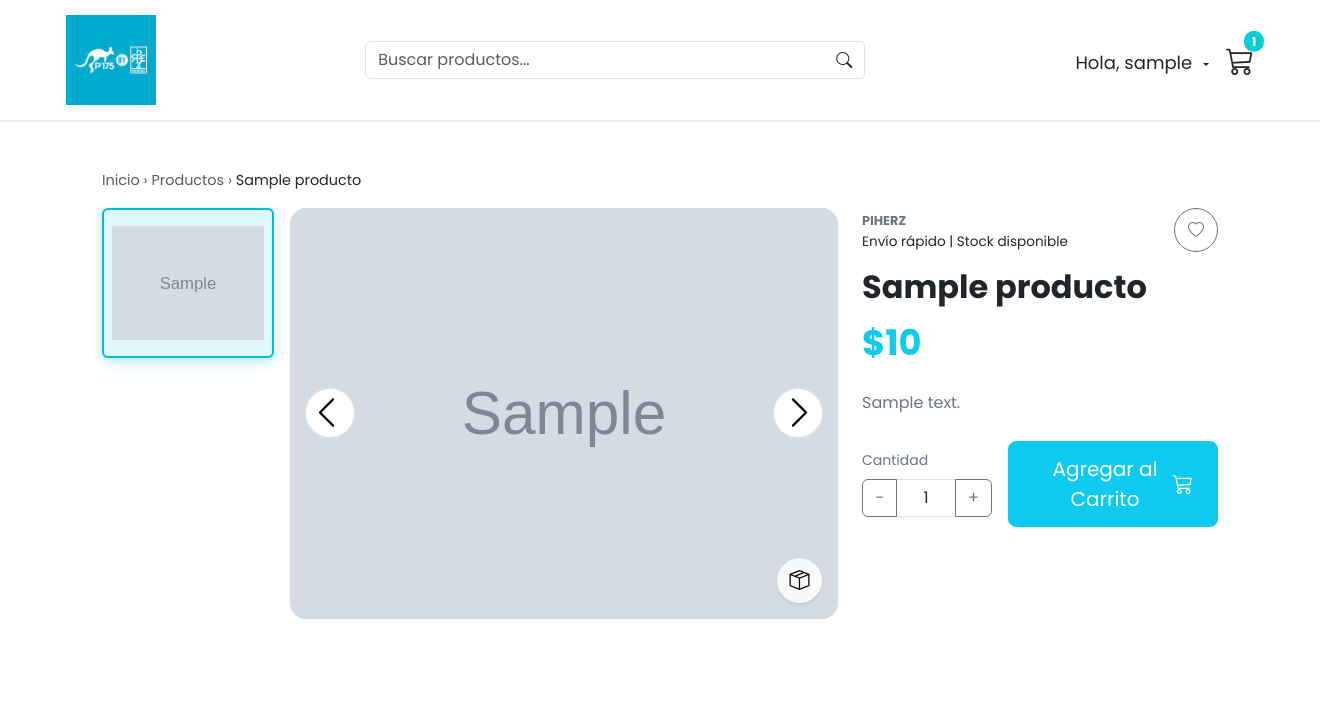
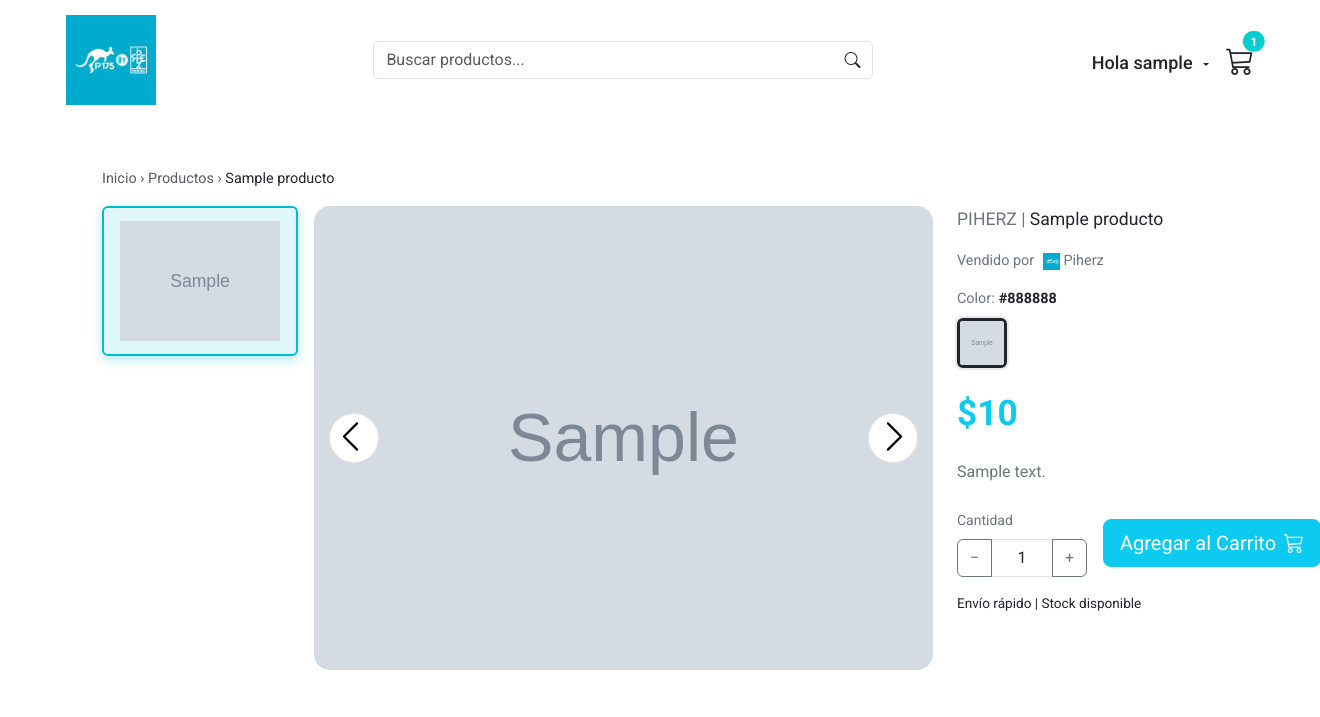
Before and after one commit to Kelviin99/PIHERZ, a Django app: page /producto/1/ in a window 1320 px wide. Shown: the top 717 px of the page. Run offline with Django 5.2, Linux system fonts and the light colour scheme; a user stored in the database is signed in; tables that the repository leaves empty hold one stand-in row (values such as "Sample post"); grey boxes marked "Sample" are stand-in pictures; some libraries are stand-ins or nearby versions.

Commit message:
Eliminada barra gris del CSS

```diff
--- a/piherz_store/admin.py
+++ b/piherz_store/admin.py
@@ -5,7 +5,7 @@ from .models import Categoria, Producto, ImagenProducto, CarritoItem
 class ImagenProductoInline(admin.TabularInline):
     model = ImagenProducto
     extra = 3
-    fields = ['imagen', 'orden']
+    fields = ['imagen', 'color', 'orden']
     ordering = ['orden']
 
 @admin.register(Categoria)
--- a/piherz_store/models.py
+++ b/piherz_store/models.py
@@ -12,10 +12,10 @@ class Producto(models.Model):
     categoria = models.ForeignKey(Categoria, on_delete=models.CASCADE, related_name='productos')
     nombre = models.CharField(max_length=200)
     descripcion = models.TextField(blank=True)
+    titulo_largo = models.CharField(max_length=200, blank=True, help_text='Título largo para mostrar en la página de detalle (ej: "Chaqueta para todo tipo de moto")')
     precio = models.DecimalField(max_digits=10, decimal_places=0) # Configurado para pesos colombianos
     stock = models.IntegerField(default=0)
     imagen = models.ImageField(upload_to='productos/', blank=True, null=True)
-    modelo_3d = models.FileField(upload_to='modelos_3d/', blank=True, null=True, help_text='Archivo 3D (.glb, .gltf) para visualización interactiva')
     disponible = models.BooleanField(default=True)
     creado = models.DateTimeField(auto_now_add=True)
 
@@ -25,6 +25,7 @@ class Producto(models.Model):
 class ImagenProducto(models.Model):
     producto = models.ForeignKey(Producto, on_delete=models.CASCADE, related_name='imagenes')
     imagen = models.ImageField(upload_to='productos/')
+    color = models.CharField(max_length=50, blank=True, help_text='Color de esta variante (ej: Negro, Azul, Gris)')
     orden = models.IntegerField(default=0)
     creado = models.DateTimeField(auto_now_add=True)
 
@@ -32,7 +33,8 @@ class ImagenProducto(models.Model):
         ordering = ['orden', 'creado']
 
     def __str__(self):
-        return f"Imagen de {self.producto.nombre}"
+        color_str = f" - {self.color}" if self.color else ""
+        return f"Imagen de {self.producto.nombre}{color_str}"
 
 class CarritoItem(models.Model):
     usuario = models.ForeignKey(User, on_delete=models.CASCADE, related_name='carrito_items')
--- a/piherz_store/static/CSS/style.css
+++ b/piherz_store/static/CSS/style.css
@@ -1,6 +1,6 @@
-/* Aplicar fuente Poppins globalmente */
+/* Aplicar fuente Roboto globalmente (estilo Falabella) */
 body {
-  font-family: "Poppins", sans-serif;
+  font-family: "Roboto", sans-serif;
 }
 
 /* Puntos indicadores del carrucel estilo Falabella */
@@ -191,36 +191,10 @@ model-viewer {
     transform: scale(1.1);
 }
 
-/* Estilos corregidos para la barra */
-.navbar-main {
-    background-color: #fff;
-    border-bottom: 1px solid #eee;
-}
-
-.navbar-container {
-    display: flex;
-    align-items: center;
-    justify-content: space-between;
-}
-
-.search-container {
-    flex-grow: 1;
-    max-width: 500px;
-    margin: 0 20px;
-}
-
-/* Ajuste para celular: El buscador baja, el logo y carrito quedan arriba */
-@media (max-width: 991px) {
-    .navbar-container { flex-wrap: wrap; }
-    .search-container { order: 3; width: 100%; margin: 15px 0 0 0; }
-    .navbar-brand { order: 1; }
-    .cart-container { order: 2; margin-left: auto; }
-}
 
 /* Contenedor principal */
 .piherz-navbar {
     background: #fff;
-    border-bottom: 2px solid #f0f0f0;
     padding: 15px 5%;
     width: 100%;
 }
@@ -371,6 +345,13 @@ model-viewer {
     border-color: #0bb8d9;
     color: #ffffff;
 }
+.btn-piherz {
+    display: flex;
+    align-items: center;
+    justify-content: center;
+    gap: 0.5rem;
+    white-space: nowrap;
+}
 .text-piherz {
     color: #0dcaf0 !important;
 }
@@ -421,6 +402,19 @@ input[type=number] {
     flex-direction: column;
     justify-content: space-between;
     flex: 1;
+}
+.product-card .card-title {
+    font-size: 1.1rem;
+    font-weight: 400;
+}
+.product-card .card-text {
+    font-size: 1.4rem;
+    font-weight: 700;
+}
+.product-card .product-brand {
+    font-size: 1.2rem;
+    font-weight: 700;
+    letter-spacing: 0.5px;
 }
 
 /* --- Botón Eliminar Corregido --- */
@@ -478,7 +472,7 @@ div.thumbnail-item.active {
 
 .main-product-image {
     height: 100%;
-    max-height: 820px;
+    max-height: 900px;
     object-fit: contain !important;
     transition: opacity 0.3s ease-in-out;
 }
@@ -1334,7 +1328,7 @@ select.register-page-field-input:focus {
 }
 
 #loginModal .input-group .btn-outline-secondary {
-    border: 1px solid #ddd;
+    border-color: #ddd;
     border-left: none;
     background-color: #f8f9fa;
 }
--- a/piherz_store/templates/piherz_store/base.html
+++ b/piherz_store/templates/piherz_store/base.html
@@ -9,9 +9,10 @@
     <link rel="stylesheet" href="https://cdn.jsdelivr.net/npm/bootstrap-icons@1.11.3/font/bootstrap-icons.min.css">
     <link rel="preconnect" href="https://fonts.googleapis.com">
     <link rel="preconnect" href="https://fonts.gstatic.com" crossorigin>
-    <link href="https://fonts.googleapis.com/css2?family=Poppins:wght@400;700&display=swap" rel="stylesheet">
-    <link rel="stylesheet" href="{% static 'css/style.css' %}?v=3">
+    <link href="https://fonts.googleapis.com/css2?family=Roboto:wght@300;400;500;700&display=swap" rel="stylesheet">
+    <link rel="stylesheet" href="{% static 'css/style.css' %}?v=20">
     <script type="module" src="https://ajax.googleapis.com/ajax/libs/model-viewer/3.3.0/model-viewer.min.js"></script>
+    {% block extra_css %}{% endblock %}
 </head>
 <body>
 
@@ -32,7 +33,7 @@
                 {% if user.is_authenticated %}
                     <div class="dropdown">
                         <button class="btn btn-link text-dark text-decoration-none dropdown-toggle p-0" type="button" data-bs-toggle="dropdown" aria-expanded="false">
-                            Hola, {{ user.username }}
+                            Hola {{ user.username }}
                         </button>
                         <ul class="dropdown-menu dropdown-menu-end">
                             <li><a class="dropdown-item" href="{% url 'logout' %}">Cerrar sesión</a></li>
--- a/piherz_store/templates/piherz_store/detalle.html
+++ b/piherz_store/templates/piherz_store/detalle.html
@@ -1,5 +1,36 @@
 {% extends 'piherz_store/base.html' %}
+{% load static %}
 {% load humanize %}
+
+{% block extra_css %}
+<style>
+    .color-thumbnail {
+        width: 50px;
+        height: 50px;
+        border-radius: 6px;
+        overflow: hidden;
+        border: 2px solid #dee2e6;
+        transition: all 0.2s;
+        cursor: pointer;
+    }
+
+    .color-thumbnail:hover {
+        border-color: #adb5bd;
+    }
+
+    .color-thumbnail.selected {
+        border-color: #212529;
+        border-width: 3px;
+        box-shadow: 0 0 0 2px rgba(33, 37, 41, 0.1);
+    }
+
+    .color-thumbnail img {
+        width: 100%;
+        height: 100%;
+        object-fit: cover;
+    }
+</style>
+{% endblock %}
 
 {% block content %}
 <div class="container my-5 pb-5 mb-5">
@@ -10,7 +41,7 @@
     </div>
 
     <div class="row g-4">
-        <div class="col-lg-8">
+        <div class="col-lg-9">
             <div class="row g-3">
                 <div class="col-3 d-none d-md-block">
                     <div class="d-flex flex-column gap-3" id="thumbnailsContainer">
@@ -22,14 +53,12 @@
                             </div>
                             {% endfor %}
                         {% else %}
-                            {% for i in "1234" %}
-                            <div class="border rounded p-2 bg-white thumbnail-item cursor-pointer{% if forloop.first %} active{% endif %}"
+                            <div class="border rounded p-2 bg-white thumbnail-item cursor-pointer active"
                                  onclick="cambiarImagen(this, '{{ producto.imagen.url }}')">
                                 {% if producto.imagen %}
                                     <img src="{{ producto.imagen.url }}" class="img-fluid thumbnail-thumb" alt="{{ producto.nombre }}" >
                                 {% endif %}
                             </div>
-                            {% endfor %}
                         {% endif %}
                     </div>
                 </div>
@@ -48,6 +77,7 @@
                                 </div>
                             {% endif %}
                         </div>
+                        {% if producto.imagenes.exists %}
                         <button class="carousel-control-prev d-none d-md-block" type="button" data-bs-target="#productCarousel" data-bs-slide="prev">
                             <span class="carousel-control-prev-icon" aria-hidden="true"></span>
                             <span class="visually-hidden">Anterior</span>
@@ -56,6 +86,7 @@
                             <span class="carousel-control-next-icon" aria-hidden="true"></span>
                             <span class="visually-hidden">Siguiente</span>
                         </button>
+                        {% endif %}
                         <div class="carousel-indicators mt-3" id="carouselIndicators">
                             {% if producto.imagenes.exists %}
                                 {% for imagen in producto.imagenes.all %}
@@ -65,57 +96,61 @@
                                 <button type="button" data-bs-target="#productCarousel" data-bs-slide-to="0" class="active" aria-label="Slide 1"></button>
                             {% endif %}
                         </div>
-                        {% if producto.modelo_3d %}
-                        <div class="position-absolute bottom-0 end-0 m-3">
-                            <button id="btn3D" class="btn btn-light rounded-circle shadow-sm" style="width: 45px; height: 45px; display: flex; align-items: center; justify-content: center;" onclick="toggle3DView()">
-                                <i class="bi bi-box-seam fs-5"></i>
-                            </button>
-                        </div>
-                        {% endif %}
                     </div>
-                    {% if producto.modelo_3d %}
-                    <div id="viewer3D" class="d-none rounded-4 overflow-hidden" style="height: 500px; position: relative;">
-                        <model-viewer
-                            src="{{ producto.modelo_3d.url }}"
-                            alt="{{ producto.nombre }} 3D"
-                            auto-rotate
-                            camera-controls
-                            touch-action="pan-y"
-                            style="width: 100%; height: 100%;"
-                            loading="eager">
-                        </model-viewer>
-                        <button id="btnClose3D" class="position-absolute top-0 end-0 m-3 btn btn-light rounded-circle shadow-sm" style="width: 40px; height: 40px; display: flex; align-items: center; justify-content: center; z-index: 10;" onclick="toggle3DView()">
-                            <i class="bi bi-x-lg"></i>
-                        </button>
-                    </div>
-                    {% endif %}
                 </div>
             </div>
         </div>
 
-        <div class="col-lg-4">
-            <div class="d-flex align-items-center justify-content-between mb-3">
-                <div>
-                    <span class="text-uppercase fw-semibold text-secondary" style="font-size: 0.8rem;">PIHERZ</span>
-                    <div style="font-size: 0.85rem;">
-                        {% if producto.stock > 0 %}
-                            <span class="text-dark">Envío rápido | Stock disponible</span>
-                        {% else %}
-                            <span class="text-dark">Envío rápido | </span><span class="text-danger">Agotado</span>
-                        {% endif %}
-                    </div>
+        <div class="col-lg-3">
+            <div class="d-flex align-items-center mb-3">
+                <div style="width: 100%; word-wrap: break-word; overflow-wrap: break-word; white-space: normal; line-height: 1.5; padding: 15px 20;">
+                    <span class="text-secondary" style="font-size: 1.1rem;">PIHERZ | <span class="text-dark">{{ producto.titulo_largo|default:producto.nombre }}</span></span>
                 </div>
-                <button class="btn btn-outline-secondary rounded-circle p-2 heart-btn" type="button" style="width: 44px; height: 44px;">
-                    <i class="bi bi-heart"></i>
-                </button>
             </div>
 
-            <h1 class="fw-bold mb-3" style="font-size: 2rem;">
-                {% if producto.nombre|lower == 'pesas' %}Pesas
-                {% elif producto.nombre|lower == 'chaqueta' %}Chaqueta
-                {% elif producto.nombre|lower == 'porta casco' %}Porta Casco
-                {% else %}{{ producto.nombre }}{% endif %}
-            </h1>
+            <div class="d-none d-md-block mb-3">
+                <span class="text-secondary" style="font-size: 0.9rem;">Vendido por <img src="{% static 'img/Piherz-logo-azul.png' %}" alt="Piherz" style="height: 1.2em; vertical-align: middle; margin-left: 5px;"> Piherz</span>
+            </div>
+
+            <div class="d-block d-md-none mb-3">
+                <span class="text-secondary" style="font-size: 0.9rem;">Vendido por <img src="{% static 'img/Piherz-logo-azul.png' %}" alt="Piherz" style="height: 1.2em; vertical-align: middle; margin-left: 5px;"> Piherz</span>
+            </div>
+
+            {% if producto.imagenes.exists %}
+            {% with colores=producto.imagenes.all|dictsort:'orden' %}
+            {% for imagen in colores %}
+            {% if imagen.color %}
+            {% if forloop.first %}
+            <div class="mb-4">
+                <div class="d-flex align-items-center mb-2">
+                    <span class="text-secondary" style="font-size: 0.9rem;">Color: </span>
+                    <span id="colorSeleccionado" class="text-dark fw-semibold ms-1" style="font-size: 0.9rem;">{{ imagen.color }}</span>
+                </div>
+                <div class="d-flex gap-2 flex-wrap" id="colorThumbnails">
+            {% endif %}
+            {% endif %}
+            {% endfor %}
+            {% for imagen in colores %}
+            {% if imagen.color %}
+                    <div class="color-thumbnail cursor-pointer {% if forloop.first %}selected{% endif %}"
+                         data-color="{{ imagen.color|escapejs }}"
+                         data-imagen="{{ imagen.imagen.url }}"
+                         onclick="seleccionarColor(this, '{{ imagen.color|escapejs }}')">
+                        <img src="{{ imagen.imagen.url }}" alt="{{ imagen.color }}">
+                    </div>
+            {% endif %}
+            {% endfor %}
+            {% for imagen in colores %}
+            {% if imagen.color %}
+            {% if forloop.first %}
+                </div>
+            </div>
+            {% endif %}
+            {% endif %}
+            {% endfor %}
+            {% endwith %}
+            {% endif %}
+
             <h2 class="fw-bold mb-4" style="font-size: 2.2rem;"><span class="text-piherz">${{ producto.precio|intcomma }}</span></h2>
             <p class="text-secondary mb-4" style="line-height: 1.75;">{{ producto.descripcion }}</p>
 
@@ -133,9 +168,9 @@
                     </div>
                     <div class="flex-grow-1">
                         {% if producto.stock > 0 %}
-                        <button type="submit" class="btn btn-info text-white w-100 btn-lg" style="padding: 0.75rem 3rem 0.75rem 2rem; position: relative;">
+                        <button type="submit" class="btn btn-piherz w-100 btn-lg">
                             Agregar al Carrito
-                            <i class="bi bi-cart3" style="position: absolute; right: 1.5rem; top: 50%; transform: translateY(-50%);"></i>
+                            <i class="bi bi-cart3"></i>
                         </button>
                         {% else %}
                         <div class="text-danger fw-bold text-center" style="font-size: 1.2rem; padding: 0.75rem 2rem;">
@@ -145,20 +180,29 @@
                     </div>
                 </div>
 
+                <div class="mt-3" style="font-size: 0.85rem;">
+                    {% if producto.stock > 0 %}
+                        <span class="text-dark">Envío rápido | Stock disponible</span>
+                    {% else %}
+                        <span class="text-dark">Envío rápido | </span><span class="text-danger">Agotado</span>
+                    {% endif %}
+                </div>
+
                 <div class="d-md-none fixed-bottom bg-white p-3 shadow-lg border-top" style="z-index: 1030;">
-                    <div class="d-flex align-items-center gap-3">
-                        <div style="width: 110px;">
+                    <div class="d-flex align-items-center gap-3" style="min-height: 10px;">
+                        <div style="width: 100px;">
                             <div class="input-group input-group-sm">
                                 <button class="btn btn-outline-secondary" type="button" onclick="cambiarCantidad(1, false)">−</button>
                                 <input type="number" id="cantidadMobile" value="1" min="1" class="form-control text-center" readonly>
                                 <button class="btn btn-outline-secondary" type="button" onclick="cambiarCantidad(1, true)">+</button>
                             </div>
                         </div>
-                        <div class="flex-grow-1">
+                        <div class="flex-grow-1" style="margin-left: 60px !important;">
                             {% if producto.stock > 0 %}
-                            <button type="submit" class="btn btn-info text-white w-100 py-2" style="padding: 0.5rem 2.5rem 0.5rem 1rem; position: relative;">
+                            <!-- AJUSTAR TAMAÑO BOTÓN MÓVIL: Cambia py-5 por py-1 (pequeño), py-3 (mediano), py-5 (grande) -->
+                            <button type="submit" class="btn btn-piherz py-5" style="width: 200px !important;">
                                 Agregar
-                                <i class="bi bi-cart3" style="position: absolute; right: 1.25rem; top: 50%; transform: translateY(-50%);"></i>
+                                <i class="bi bi-cart3"></i>
                             </button>
                             {% else %}
                             <div class="text-danger fw-bold text-center py-2" style="font-size: 1.1rem;">
@@ -221,18 +265,57 @@
         const carousel = new bootstrap.Carousel(carouselElement, {
             touch: true
         });
+
+        // Event listener para actualizar miniatura activa al navegar el carrusel
+        carouselElement.addEventListener('slide.bs.carousel', function (event) {
+            const newIndex = event.to;
+            const carouselItems = this.querySelectorAll('.carousel-item');
+            const newImageSrc = carouselItems[newIndex].querySelector('img').src;
+
+            // Encontrar la miniatura correspondiente y marcarla como activa
+            document.querySelectorAll('.thumbnail-item').forEach(item => {
+                item.classList.remove('active');
+                const thumbnailImgSrc = item.querySelector('.thumbnail-thumb').src;
+                if (thumbnailImgSrc.includes(newImageSrc) || newImageSrc.includes(thumbnailImgSrc) || thumbnailImgSrc === newImageSrc) {
+                    item.classList.add('active');
+                }
+            });
+        });
     });
 
-    function toggle3DView() {
-        const carousel = document.getElementById('productCarousel');
-        const viewer3D = document.getElementById('viewer3D');
+    function seleccionarColor(thumbnail, color) {
+        // Remove selected class from all thumbnails
+        document.querySelectorAll('.color-thumbnail').forEach(t => {
+            t.classList.remove('selected');
+        });
 
-        if (carousel.classList.contains('d-none')) {
-            carousel.classList.remove('d-none');
-            viewer3D.classList.add('d-none');
-        } else {
-            carousel.classList.add('d-none');
-            viewer3D.classList.remove('d-none');
+        // Add selected class to clicked thumbnail
+        thumbnail.classList.add('selected');
+
+        // Update selected color text
+        const colorSeleccionadoSpan = document.getElementById('colorSeleccionado');
+        if (colorSeleccionadoSpan) {
+            colorSeleccionadoSpan.textContent = color;
+        }
+
+        // Update main product image with color variant image
+        const variantImage = thumbnail.dataset.imagen;
+        if (variantImage) {
+            const mainImage = document.querySelector('.main-product-image');
+            if (mainImage) {
+                mainImage.src = variantImage;
+            }
+
+            // Also update carousel to show the correct image
+            const carousel = new bootstrap.Carousel(document.getElementById('productCarousel'));
+            const items = document.querySelectorAll('#productCarousel .carousel-item');
+            for (let i = 0; i < items.length; i++) {
+                const imgSrc = items[i].querySelector('img').src;
+                if (imgSrc.includes(variantImage) || variantImage.includes(imgSrc) || imgSrc === variantImage) {
+                    carousel.to(i);
+                    break;
+                }
+            }
         }
     }
 </script>
--- a/piherz_store/templates/piherz_store/index.html
+++ b/piherz_store/templates/piherz_store/index.html
@@ -18,7 +18,7 @@
                     <img src="{{ producto.imagen.url }}" class="card-img-top product-card-img" alt="{{ producto.nombre }}">
                     <div class="card-body product-card-body">
                         <div>
-                            <span class="text-uppercase fw-bold text-muted mb-1" style="font-size: 0.65rem; letter-spacing: 0.5px;">
+                            <span class="text-uppercase fw-bold text-muted mb-1 product-brand">
                                 {% if producto.marca %}{{ producto.marca }}{% else %}PIHERZ{% endif %}
                             </span>
                             <h5 class="card-title">
```
Also changed, not shown: piherz_store/migrations/0005_producto_titulo_corto.py (added), piherz_store/migrations/0006_remove_producto_titulo_corto_producto_titulo_largo.py (added), piherz_store/migrations/0007_producto_color_predeterminado_producto_colores.py (added), piherz_store/migrations/0008_variantecolor.py (added), piherz_store/migrations/0009_remove_producto_color_predeterminado_and_more.py (added), piherz_store/migrations/0010_imagenproducto_color.py (added).
